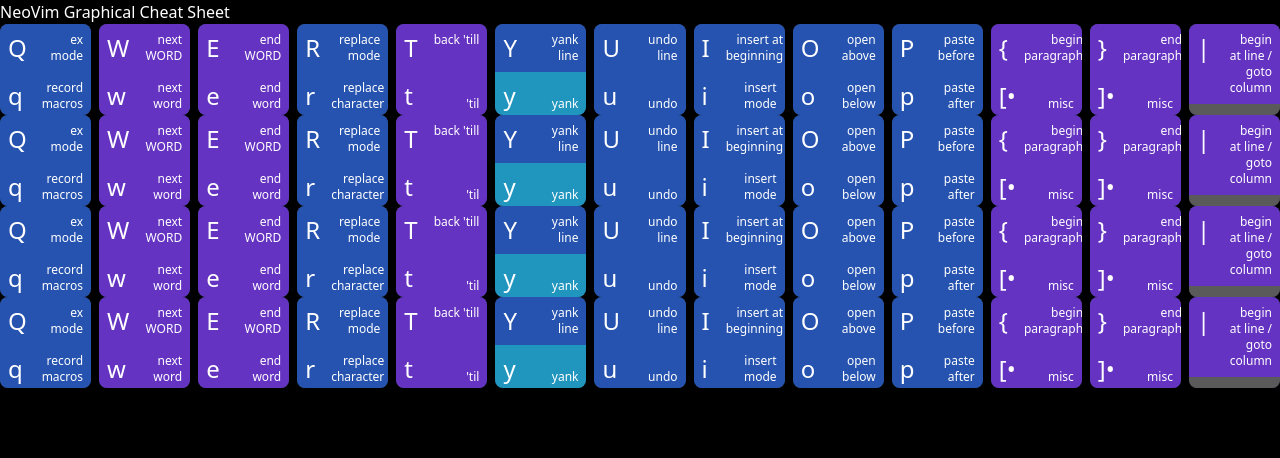
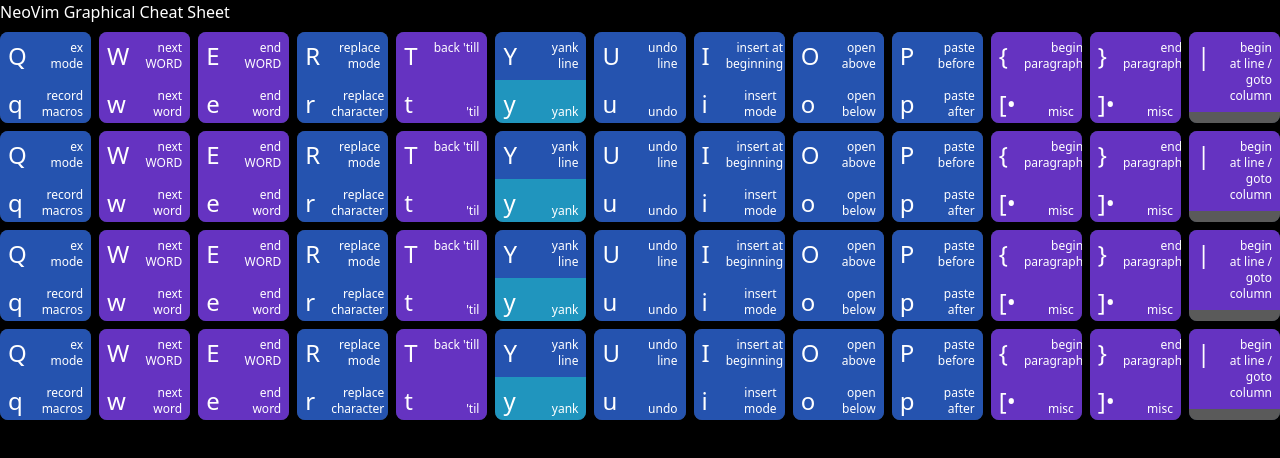
Before and after one commit to rikardillo/nvim-cheatsheet, a Next.js app: page / in a window 1280 px wide. Shown: the top 458 px of the page. Built offline with nearby package versions, Linux system fonts and the light colour scheme.

Commit message:
REFACTOR - Made InitialKey its own component file

```diff
--- a/app/page.tsx
+++ b/app/page.tsx
@@ -8,7 +8,7 @@
 
 export default function Home() {
   return (
-    <div className="">
+    <div className="flex flex-col gap-2">
       <h2>NeoVim Graphical Cheat Sheet</h2>
       {/* <Row initialKey="something" keys={["Q", "W", "E", "R", "T", "Y"]} /> */}
       {rows.map((row, i) => (
--- /dev/null
+++ b/ui/Keyboard/Key/InitialKey.tsx
@@ -0,0 +1,12 @@
+type InitialKeyProps = {
+  initialKeyWidth: number | undefined;
+  initialKey: string;
+};
+
+export default function InitialKey({
+  initialKeyWidth,
+  initialKey,
+}: InitialKeyProps) {
+  const width = `w-full max-width-[calc(120px*${initialKeyWidth})]`;
+  return <div className="h-full border-2 border-white">{initialKey}</div>;
+}
--- a/ui/Keyboard/Row/Row.tsx
+++ b/ui/Keyboard/Row/Row.tsx
@@ -1,15 +1,21 @@
 import React from "react";
 import Key from "../Key/Key";
 import { KeyProps } from "../Key/Key.types";
+import InitialKey from "../Key/InitialKey";
 
 type RowProps = {
   initialKey?: string;
+  initialKeyWidth?: number;
   row: any;
 };
 
-export default function Row({ row }: RowProps) {
+export default function Row({ row, initialKey, initialKeyWidth }: RowProps) {
   return (
     <div className="flex gap-2">
+      {initialKey && (
+        <InitialKey initialKey={initialKey} initialKeyWidth={initialKeyWidth} />
+      )}
+
       {row.map((key: KeyProps, i: number) => (
         <Key
           key={i}
```
